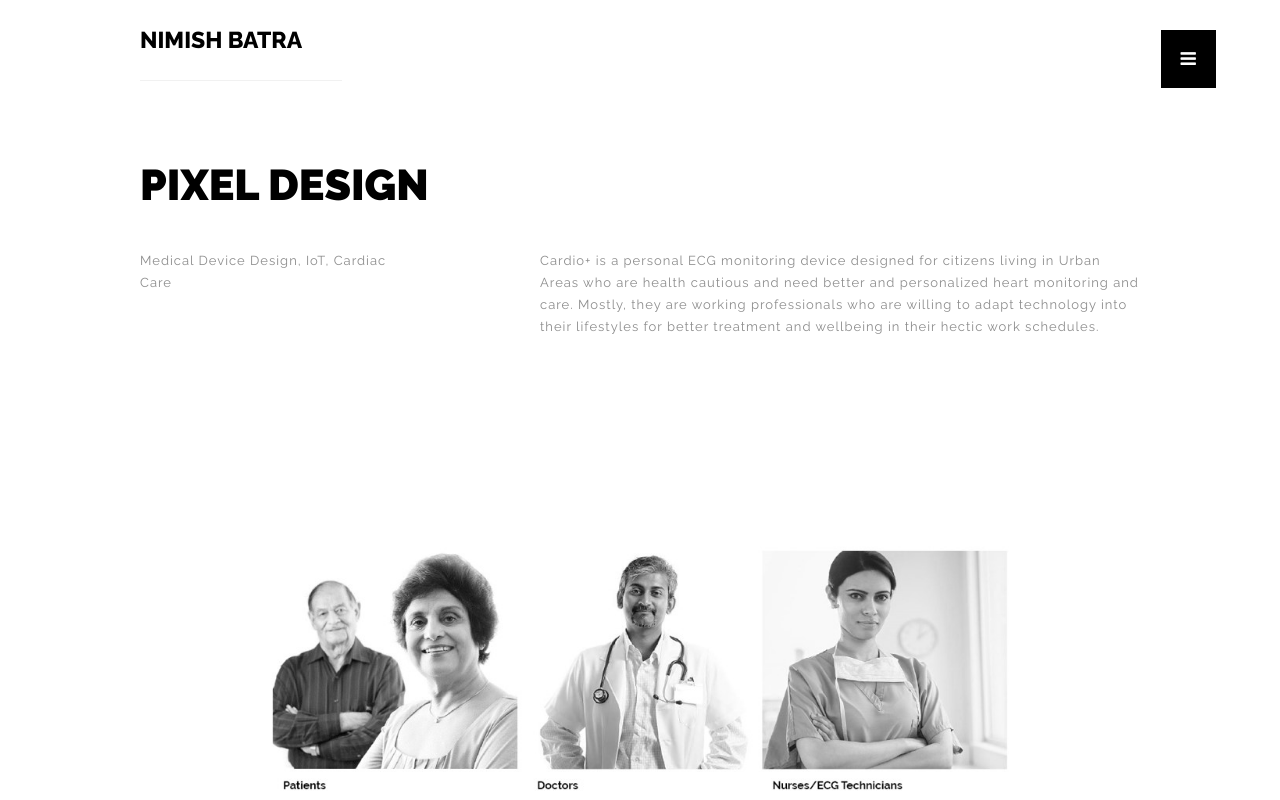
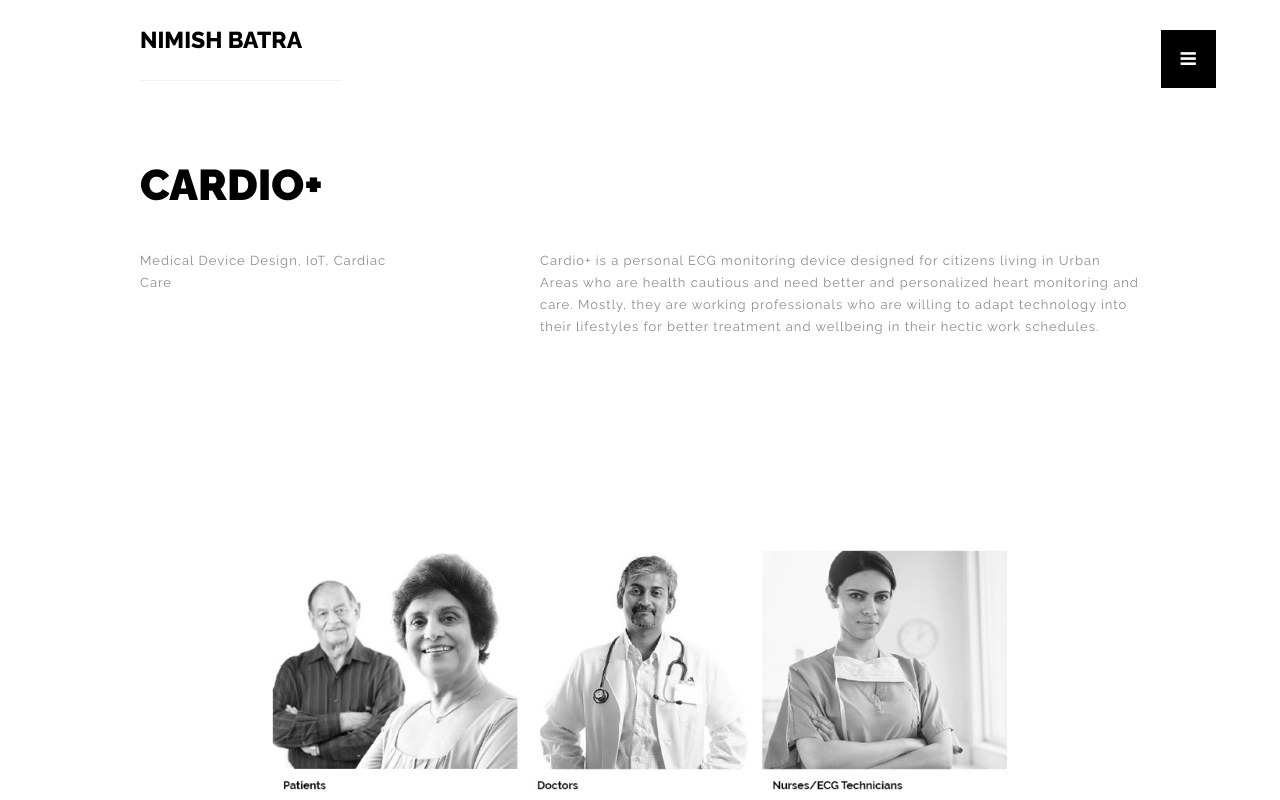
Before and after one commit to nimishbatra/nimishbatra.github.io, a plain HTML site: page project1.html in a window 1280 px wide. Shown: the top 800 px of the page. Drawn offline with Linux system fonts and the light colour scheme.

Commit message:
title cardio

```diff
--- a/project1.html
+++ b/project1.html
@@ -68,7 +68,7 @@
 
         <div class="text-intro">
 
-          <h1>PIXEL DESIGN</h1>
+          <h1>Cardio+</h1>
 
 
 	          <div class="one-column">
```
